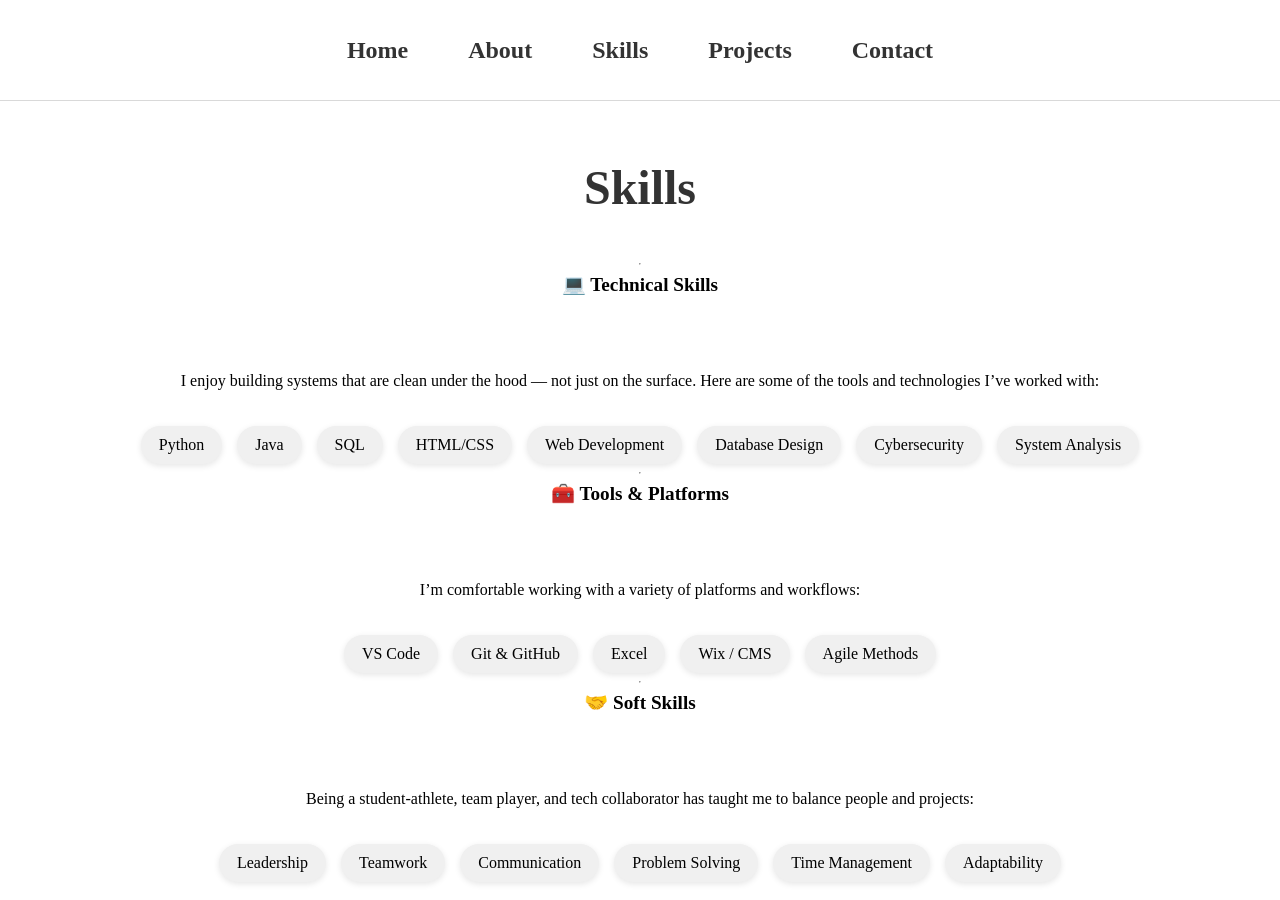
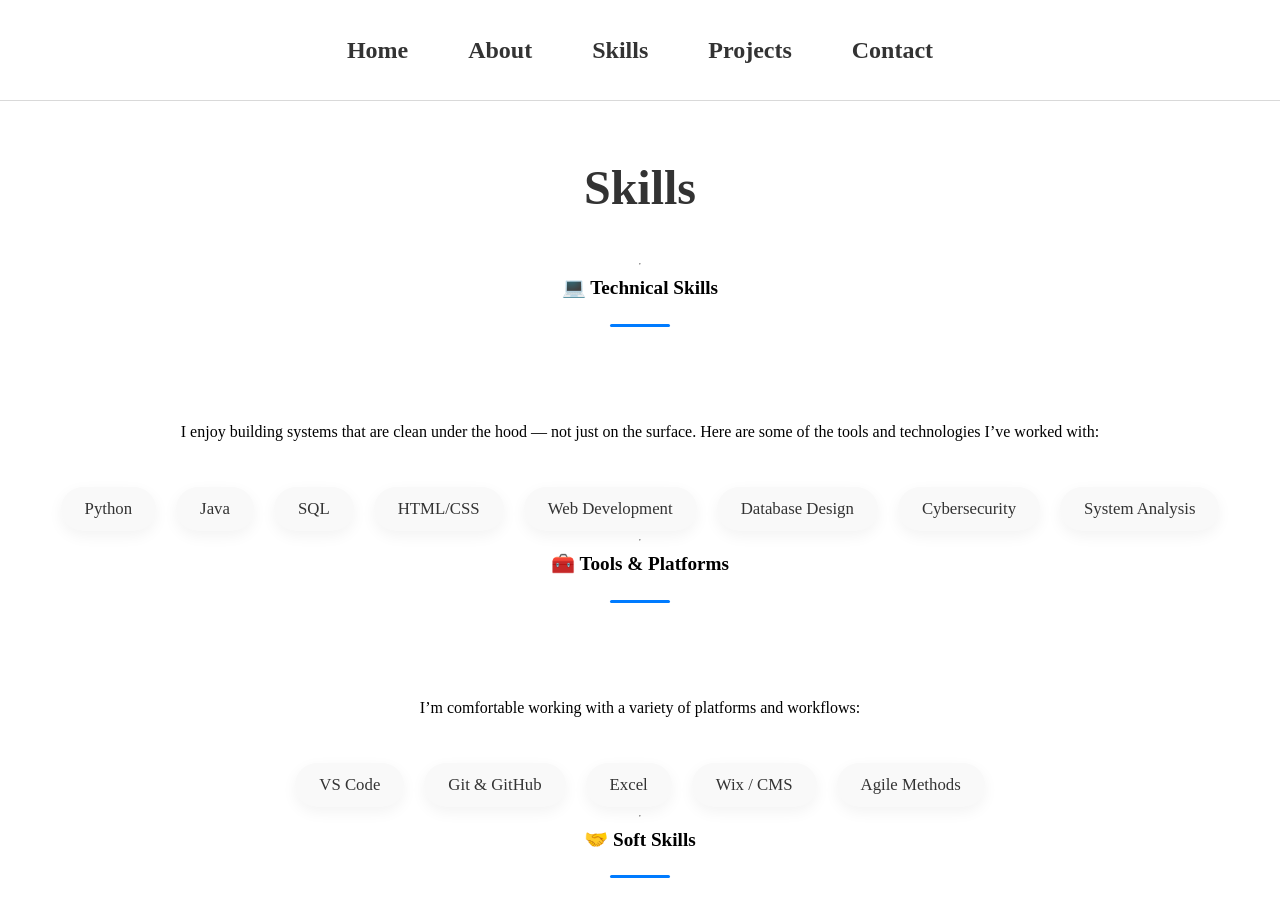
Before and after one commit to masontatafu/masontatafu.github.io, a Jekyll site: the page built from skills.md, in a window 1280 px wide and 900 px high. Built offline with Jekyll 4.4.1, drawn with Linux system fonts in a browser that asks for light colours.

Commit message:
Update style.css

```diff
--- a/assets/css/style.css
+++ b/assets/css/style.css
@@ -203,14 +203,26 @@ body {
     text-align: center;
     font-size: 2rem;
     font-weight: 600;
-    margin-bottom: 10px;
+    margin-bottom: 30px;
 }
 
 .about-section {
-    max-width: 700px;
-    margin: 0 auto 40px auto;
+    max-width: 800px;
+    margin: 0 auto 80px auto;
     font-size: 1.2rem;
     line-height: 1.6;
+    text-align: center;
+    position: relative;
+}
+
+.about-section::after {
+    content: "";
+    display: block;
+    width: 60px;
+    height: 3px;
+    background: #007bff;
+    margin: 20px auto 0;
+    border-radius: 2px;
 }
 
 .profile-pic {
@@ -233,35 +245,51 @@ body {
 
 .skills-section {
     max-width: 800px;
-    margin: 0 auto 60px auto;
+    margin: 0 auto 80px auto;
     font-size: 1.2rem;
+    line-height: 1.6;
     text-align: center;
+    position: relative;
+}
+
+.skills-section::after {
+    content: "";
+    display: block;
+    width: 60px;
+    height: 3px;
+    background: #007bff;
+    margin: 20px auto 0;
+    border-radius: 2px;
 }
 
 .skills-grid {
     display: flex;
     flex-wrap: wrap;
     justify-content: center;
-    gap: 15px;
-    margin-top: 20px;
+    gap: 20px;
+    margin-top: 30px;
 }
 
 .skill-tag {
-    background-color: #f0f0f0;
-    padding: 10px 18px;
-    border-radius: 20px;
-    font-size: 1rem;
+    background-color: #f9f9f9;
+    padding: 12px 24px;
+    border-radius: 30px;
+    font-size: 1.05rem;
     font-weight: 500;
-    box-shadow: 0 2px 6px rgba(0,0,0,0.1);
+    color: #333;
+    box-shadow: 0 5px 15px rgba(0,0,0,0.05);
     transition: all 0.3s ease;
+    cursor: default;
+    opacity: 0;
+    animation: fadeIn 0.5s ease forwards;
 }
 
 .skill-tag:hover {
     background-color: #007bff;
     color: white;
-    transform: translateY(-2px);
+    transform: translateY(-4px) scale(1.03);
+    box-shadow: 0 10px 20px rgba(0,123,255,0.2);
 }
-
 
 /* CONTACT PAGE */
 .contact-header {
@@ -286,3 +314,24 @@ body {
     line-height: 2;
     text-align: center;
 }
+
+.contact-section::after {
+    content: "";
+    display: block;
+    width: 60px;
+    height: 3px;
+    background: #007bff;
+    margin: 20px auto 0;
+    border-radius: 2px;
+}
+
+@keyframes fadeIn {
+    from {
+        transform: translateY(10px);
+        opacity: 0;
+    }
+    to {
+        transform: translateY(0);
+        opacity: 1;
+    }
+}
```
